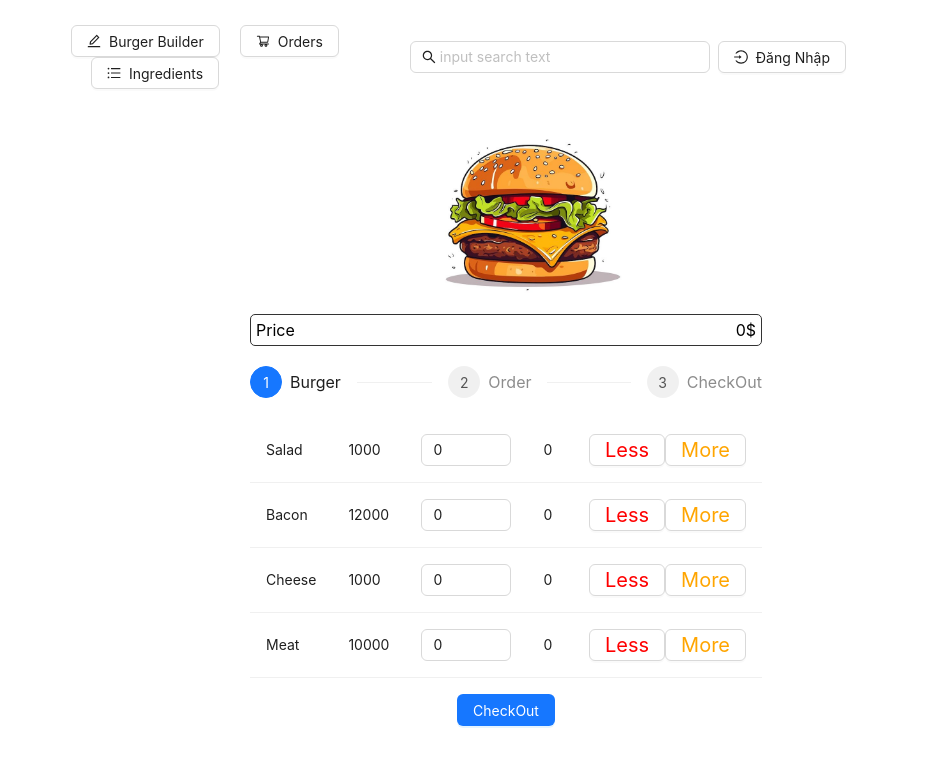
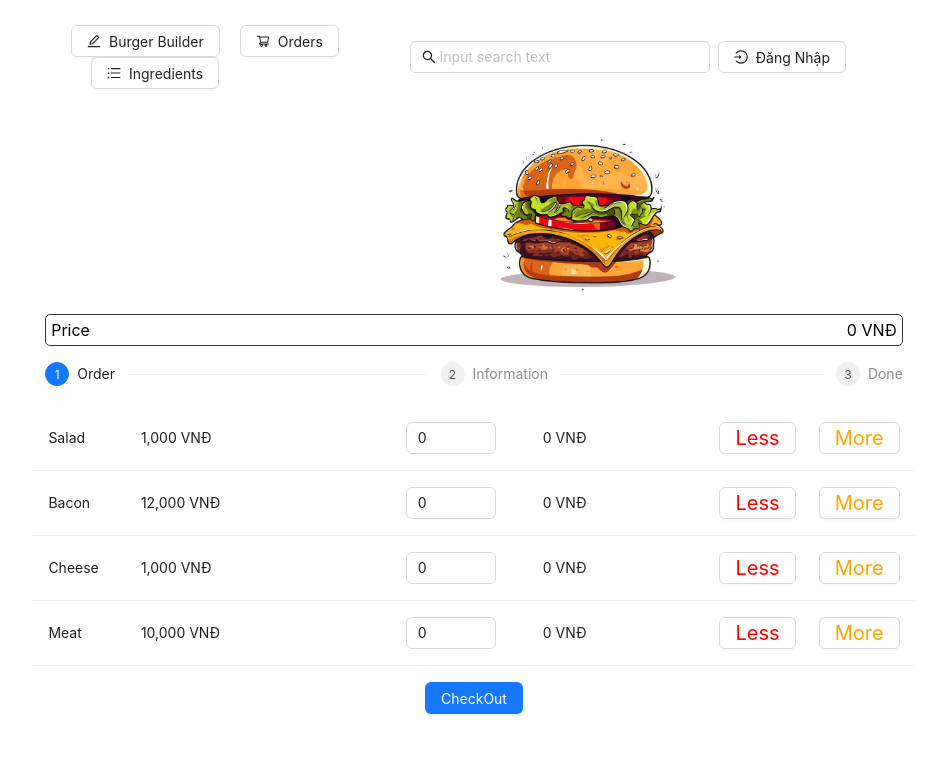
Before and after one commit to NgocChinh17/intern-worldtech, a React (Create React App) app: page / in a window 1280 px wide. Shown: the top 766 px of the page, without its empty margins (134-1081 px from the left). Built offline with nearby package versions, Linux system fonts and the light colour scheme.

Commit message:
update step

```diff
--- a/src/component/BurgerBuilderComponent/BurgerBuilderComponent.jsx
+++ b/src/component/BurgerBuilderComponent/BurgerBuilderComponent.jsx
@@ -13,7 +13,7 @@ const BurgerComponent = ({ amount }) => {
 
       <div className="contentBurger">
         <span>Price</span>
-        <span>{amount}$</span>
+        <span>{amount?.toLocaleString()} VNĐ</span>
       </div>
       <StepComponent />
     </div>
--- a/src/component/BurgerBuilderComponent/style.scss
+++ b/src/component/BurgerBuilderComponent/style.scss
@@ -1,10 +1,10 @@
 .wrapperBurger {
-  margin-left: 30%;
-  margin-right: 30%;
+  margin-left: 14%;
+  margin-right: 19%;
 }
 
 .imageBurger {
-  margin-left: 90%;
+  margin-left: 220%;
 }
 
 .contentBurger {
--- a/src/component/StepComponent/StepComponents.jsx
+++ b/src/component/StepComponent/StepComponents.jsx
@@ -1,12 +1,24 @@
 import React from "react";
 import { Steps } from "antd";
 
-const StepComponent = ({ items = [], current = 0 }) => {
-  const defaultItems = [{ title: "Burger" }, { title: "Order" }, { title: "CheckOut" }];
-
+const StepComponent = ({ currentStep }) => {
   return (
-    <div style={{ marginTop: 20, marginBottom: 20 }}>
-      <Steps current={current} items={items.length ? items : defaultItems} />
+    <div style={{ marginTop: 16, marginBottom: 20 }}>
+      <Steps
+        size="small"
+        current={currentStep}
+        items={[
+          {
+            title: "Order",
+          },
+          {
+            title: "Information",
+          },
+          {
+            title: "Done",
+          },
+        ]}
+      />
     </div>
   );
 };
--- a/src/page/BurgerBuilder/BurgerBuilder.jsx
+++ b/src/page/BurgerBuilder/BurgerBuilder.jsx
@@ -26,6 +26,8 @@ const BurgerBuilder = () => {
     {
       title: "Price",
       dataIndex: "price",
+      width: "30%",
+      render: (text, record) => <span>{record.price.toLocaleString()} VNĐ</span>,
     },
     {
       title: "Amount",
@@ -40,14 +42,16 @@ const BurgerBuilder = () => {
     },
     {
       dataIndex: "amount",
-      width: "50%",
-      render: (text, record) => record.amount * record.price,
+      width: "20%",
+      render: (text, record) => (
+        <span>{(record.amount * record.price).toLocaleString()} VNĐ</span>
+      ),
     },
     {
       title: "Action",
       dataIndex: "action",
       render: (text, record) => renderAction(record),
-      width: "35%",
+      width: "20s%",
     },
   ];
 
--- a/src/page/BurgerBuilder/style.scss
+++ b/src/page/BurgerBuilder/style.scss
@@ -11,8 +11,8 @@
 }
 
 .table-burger {
-  margin-left: 30%;
-  margin-right: 30%;
+  margin-left: 13%;
+  margin-right: 18%;
 }
 
 .buttonTableCheckout {
--- a/src/page/Ingredients/index.jsx
+++ b/src/page/Ingredients/index.jsx
@@ -57,7 +57,7 @@ const Ingredients = () => {
     {
       title: "Total Amount",
       dataIndex: "totalAmount",
-      render: (text, record) => <span>{record.totalAmount}</span>,
+      render: (text, record) => <span>{record.totalAmount.toLocaleString()} VNĐ</span>,
     },
   ];
 
@@ -76,7 +76,7 @@ const Ingredients = () => {
       <Table
         className="table-ingredients"
         pagination={{
-          pageSize: 1,
+          pageSize: 2,
           total: tableData.length,
         }}
         columns={columns}
```
